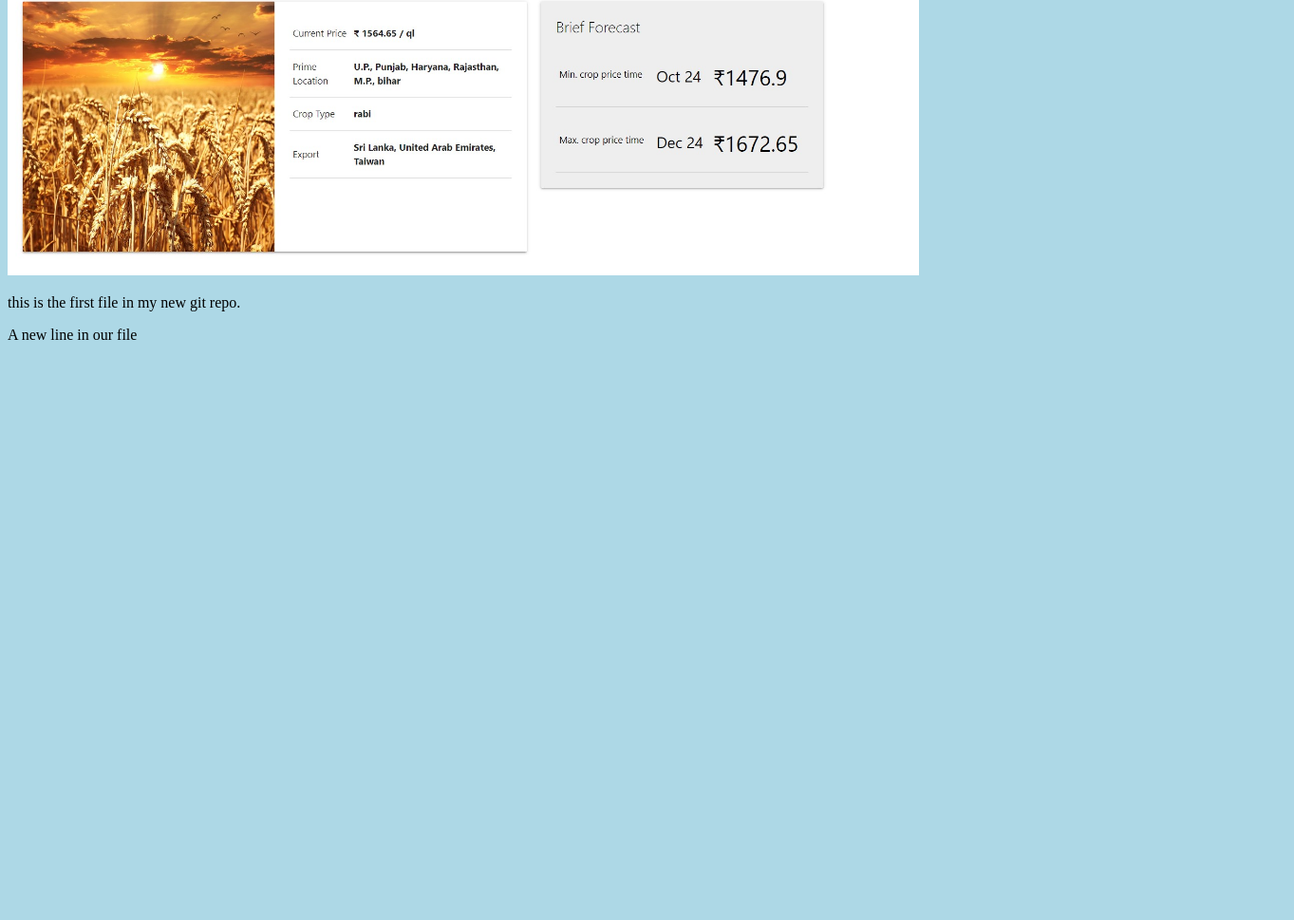
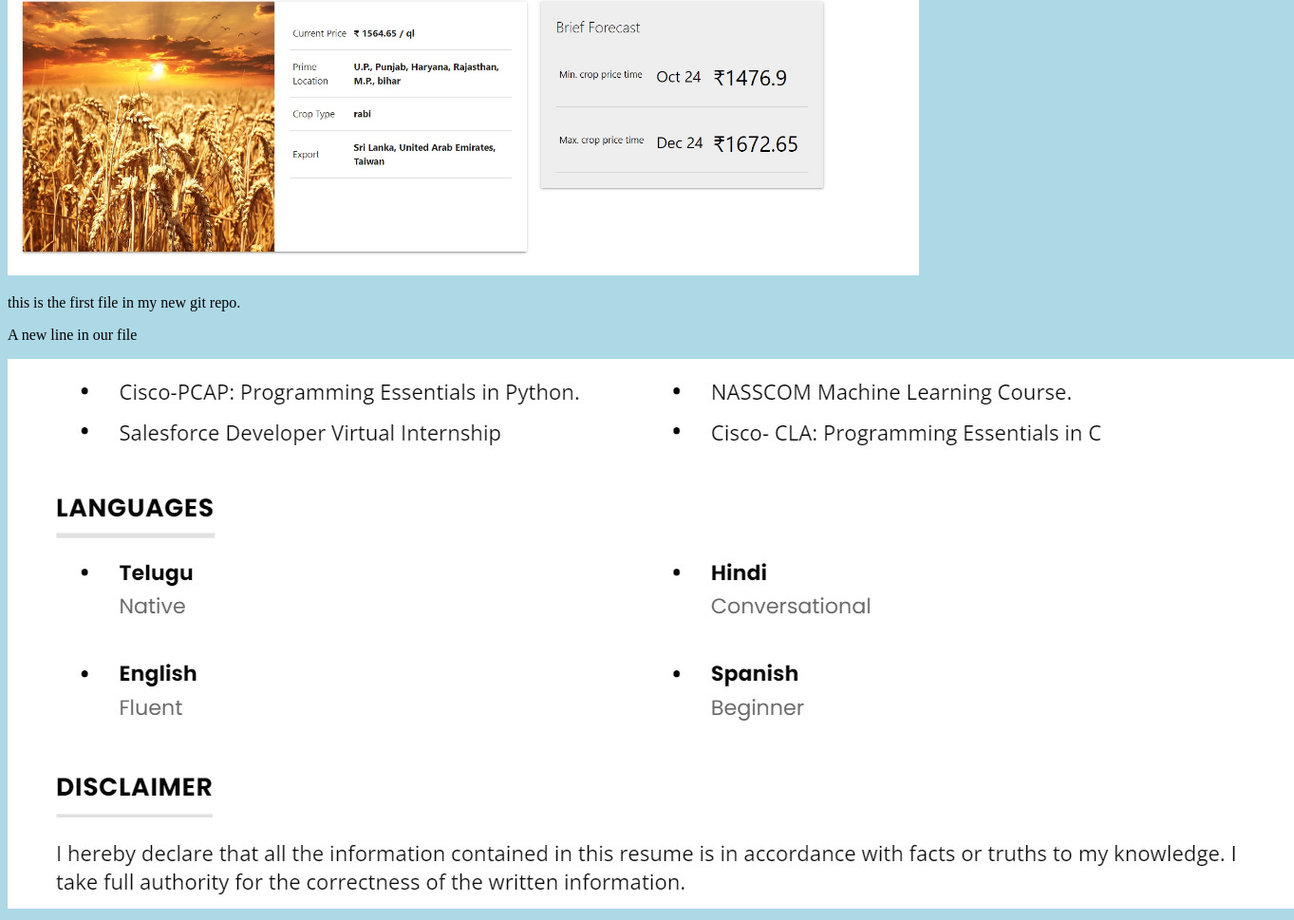
Before and after one commit to chakri44/hellp-world, a plain HTML site: page index.html in a window 1280 px wide. Shown: the part 255-1224 px from the top of the page at 95% size, 1363 px wide, since content can reach past the window. Before the commit the page ends 800 px from the top, so only its background shows below. Drawn offline with Linux system fonts and the light colour scheme.

Commit message:
added new image

```diff
--- a/index.html
+++ b/index.html
@@ -10,5 +10,6 @@
 style= "width:100%;max-width:960px"></div>
 <p>this is the first file in my new git repo.</p>
 <p>A new line in our file</p>
+<div><img src="img_hello_git.jpg" alt="hello world from space"
 </body>
 </html>
```
Also changed, not shown: img_hello_git.jpg (added).
